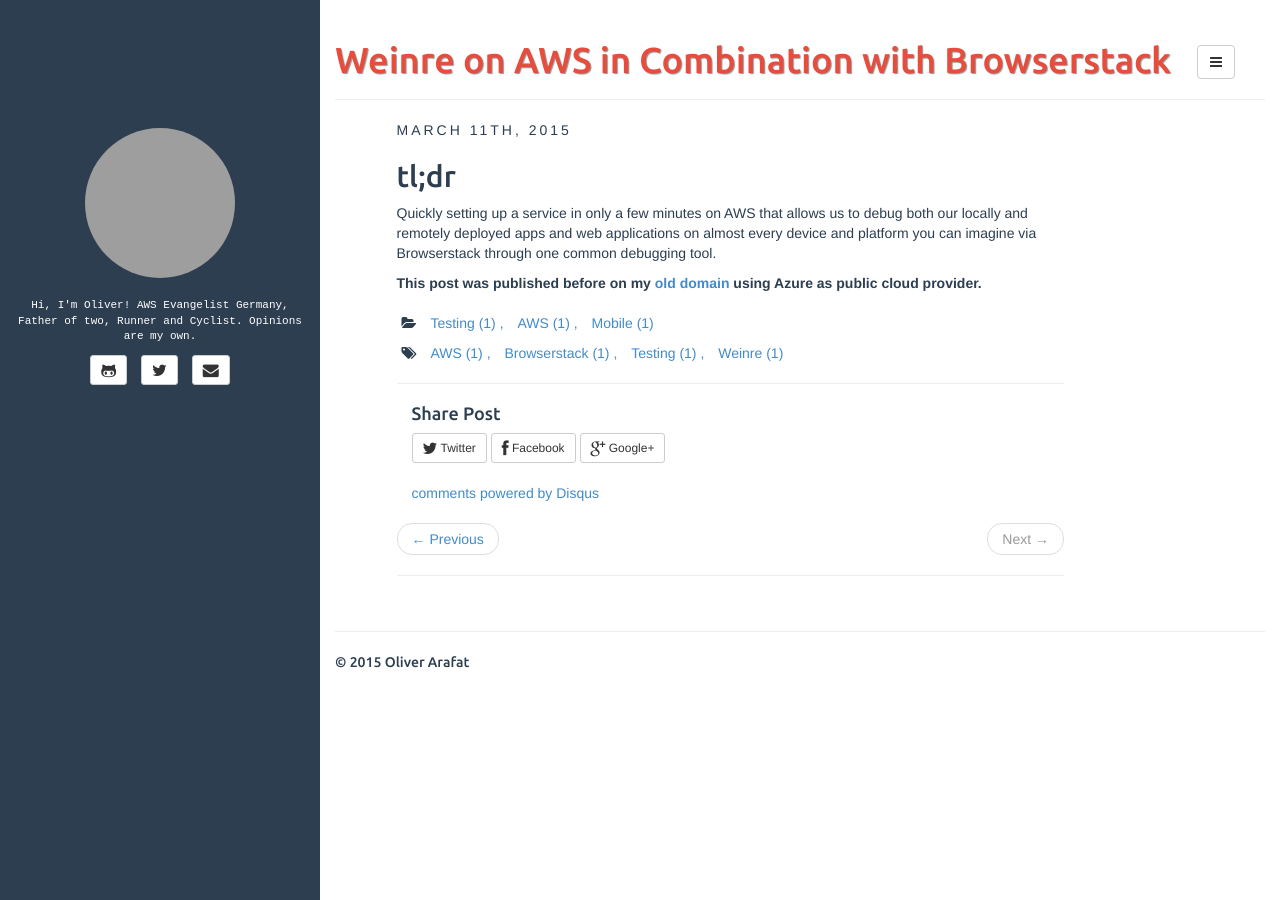
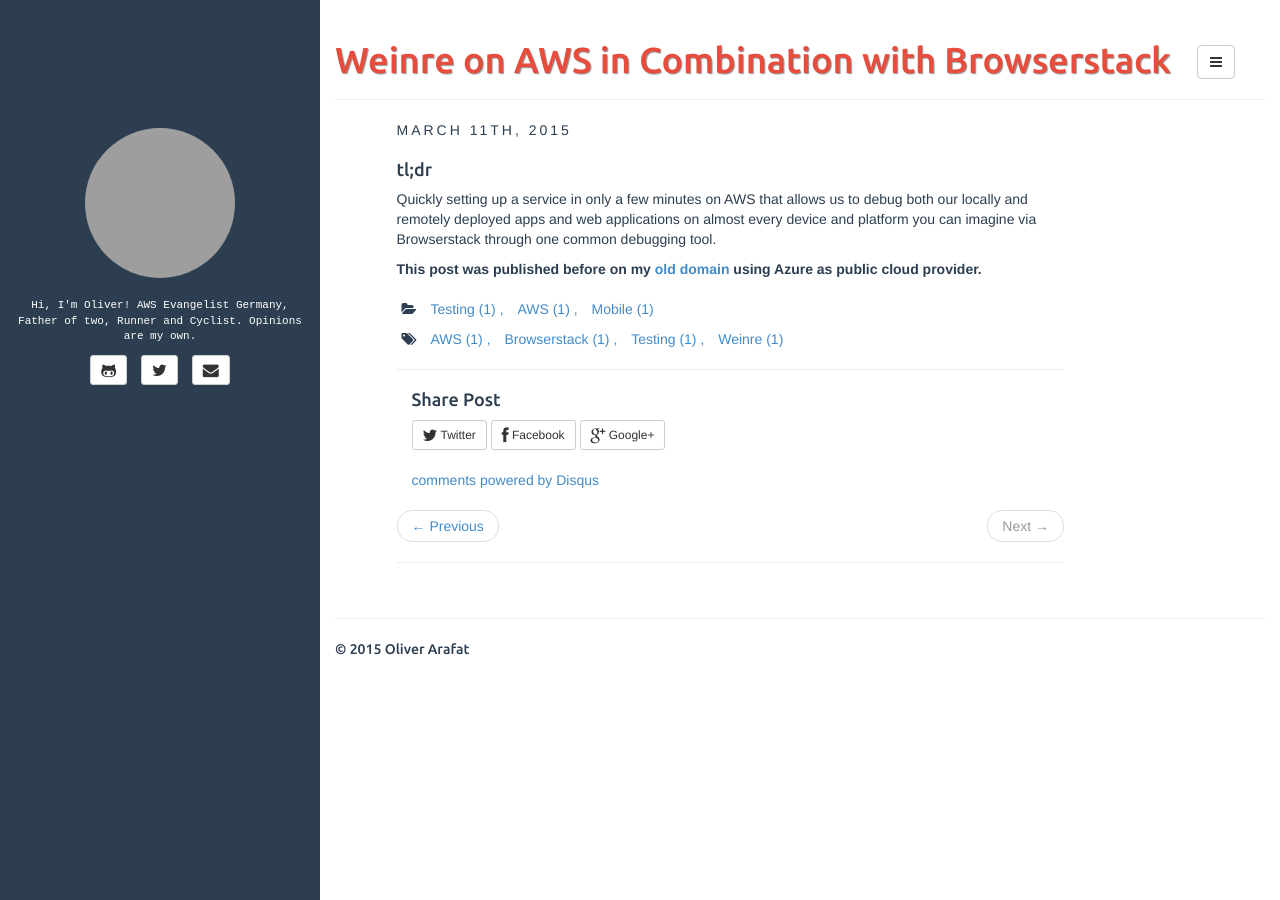
Before and after one commit to arafato/blog, a Jekyll site: the page built from _posts/2015-03-11-debugging-virtual-hardware-labs.md, in a window 1280 px wide. Built offline with Jekyll 4.4.1, drawn with Linux system fonts in a browser that asks for light colours; comment, search, counter and statistics services are not loaded; grey boxes are pictures that could not be loaded.

Commit message:
changed title format

```diff
--- a/_posts/2015-03-11-debugging-virtual-hardware-labs.md
+++ b/_posts/2015-03-11-debugging-virtual-hardware-labs.md
@@ -5,8 +5,7 @@
 tags: [AWS, Browserstack, Testing, Weinre ]
 ---
 
-tl;dr
------
+####tl;dr
 Quickly setting up a service in only a few minutes on AWS that
 allows us to debug both our locally and remotely deployed apps and web
 applications on almost every device and platform you can imagine via
```
